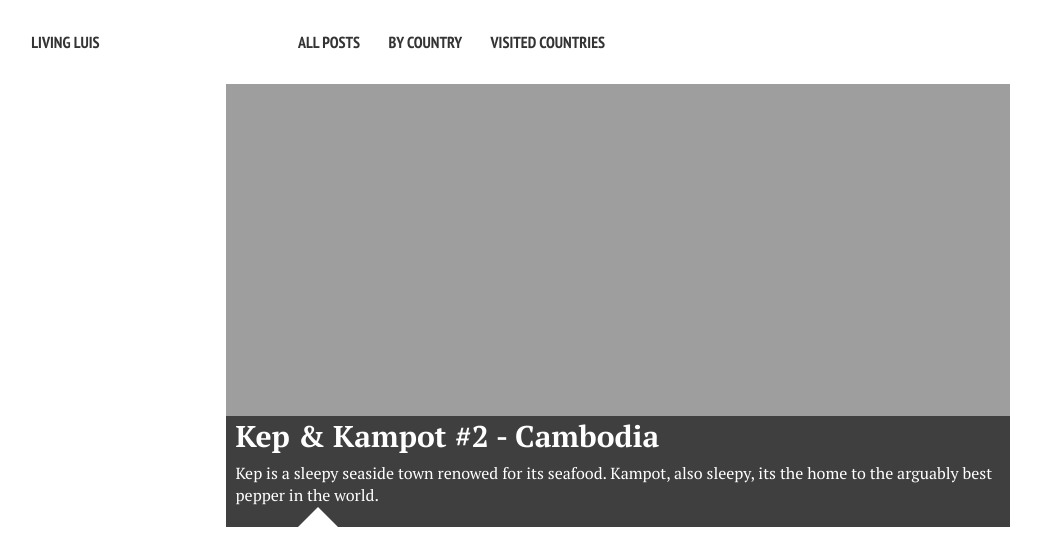
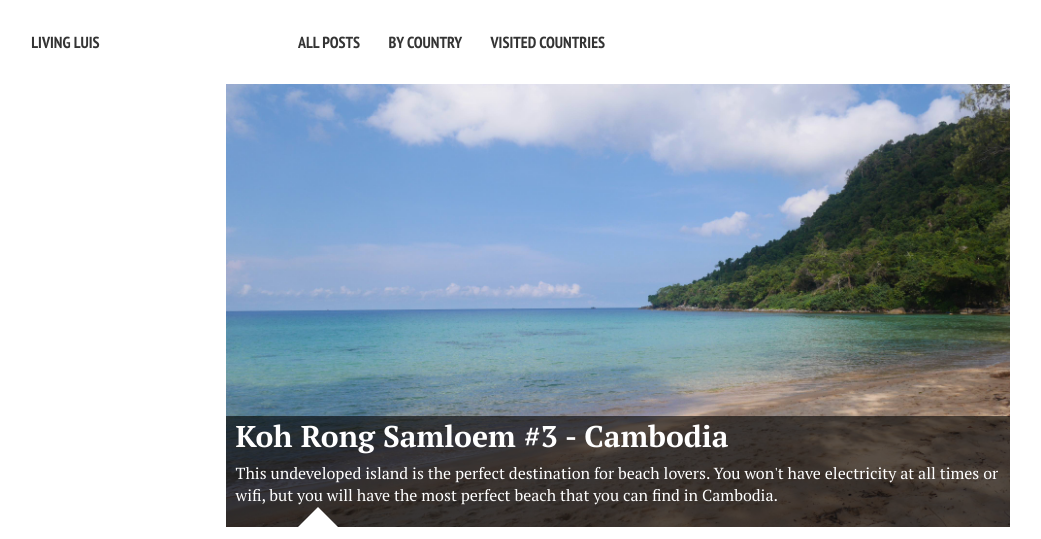
Before and after one commit to luiscspinho/luiscspinho.github.io, a Jekyll site: the page built from index.md, in a window 1280 px wide, cut to the strip 0-539 px from the top of the page. Shown: the whole strip, without its empty margins (22-1063 px from the left). Built offline with Jekyll 4.4.1, drawn with Linux system fonts in a browser that asks for light colours; nearby versions of some CDN libraries; some of the changed text lies outside the part shown.

Commit message:
add samloem post

```diff
--- /dev/null
+++ b/_posts/2017-08-31-Samloem.md
@@ -0,0 +1,95 @@
+---
+layout: post
+title: "Koh Rong Samloem #3 - Cambodia"
+author: luis
+modified:
+excerpt: "This undeveloped island is the perfect destination for beach lovers. You won't have electricity at all times or wifi, but you will have the most perfect beach that you can find in Cambodia."
+tags: [Cambodia, travel, backpacking, budget, asia]
+idPost: 33
+image:
+  feature: samloem.JPG
+---
+
+Koh Rong Samloem, unlike its sister Koh Rong, hasn't (<i>yet</i>) been spoiled by the backpacker culture. You can still find quiet days and nights, no partying, no electricity at night and a super laid back atmosphere. Also, only a few places (some high end ones) have wifi available.
+
+<b><highlight><middle>This is some of the information that I found online from previous experiences and this is what brought me to this paradise.</middle></highlight></b>
+
+After a day sick in bed in <b><a href="{{site.url}}/KepKampot" target="_blank">Kampot</a></b>, I finally reached Sihanoukville where I was supposed to get a speedboat that would take me to Koh Rong Samloem, located ~30 minutes away from land. You have 3 main beaches where you can stay in the island;
+
+<ul>
+<li>Beach in Saracen Bay Pier (where you're dropped of the speedboat)</li>
+<li>Sunset Beach</li>
+<li>Lazy Beach</li>
+</ul>
+
+<figure>
+	<a href="../images/cambodia/samloem/samloem1.JPG"><img src="../images/cambodia/samloem/samloem1.JPG"></a>
+	<figcaption>Beautiful view departing from Sihanoukville.</figcaption>
+</figure>
+
+The most crowded beach is the one in the Bay Pier, maybe because you don't have to walk ~40min through jungle to get to Sunset Beach and also its where most of the accomodation is located. <b>However</b>, if you don't mind walk for a bit in order to have an even more peaceful stay in the island I recommend you to just walk to the Sunset Beach.
+
+Located on the west side of the island, a lot less tourists come here. The path through the jungle is easy to follow but hard to do if you have a lot of bags. If you only carry a backpack it'll be completely fine. However, I recommend you to be always on watch because of the wild snakes.
+
+<figure>
+	<a href="../images/cambodia/samloem/samloem2.JPG"><img src="../images/cambodia/samloem/samloem2.JPG"></a>
+	<figcaption>Crossroads in the jungle.</figcaption>
+</figure>
+
+Once you get to the west side of the island you'll have around 4 places where you can stay. If you're on a budget, the best place to stay is the <b>Sleeping Trees</b>, where you can get a tent for 15$ a night. They also have a restaurant where you can have your daily meals, something that every place in the island should have.
+
+Overall, I enjoyed staying in the <b>Sleeping Trees</b> despite my flip-flops being stolen while I was sleeping in there, and they not caring anything about it when I told them. The food was nice and they helped when it started to rain a little bit and the tent was getting wet. The worst part, and I can totally understand the reason to it, is that the water that you have available to shower is a little bit <i>brown</i>, if you know what I mean.
+
+<b><highlight><middle>If there is a possibility of rain during your stay, you shouldn't stay at all in the tents.</middle></highlight></b>
+
+<figure>
+	<a href="../images/cambodia/samloem/samloem4.JPG"><img src="../images/cambodia/samloem/samloem4.JPG"></a>
+	<figcaption>Sleeping Trees restaurant/bar.</figcaption>
+</figure>
+
+<figure>
+	<a href="../images/cambodia/samloem/samloem3.JPG"><img src="../images/cambodia/samloem/samloem3.JPG"></a>
+	<figcaption>My tent! It is very confortable, trust me.</figcaption>
+</figure>
+
+I'm not the <b>biggest</b> fan of beaches on earth, but I must admit that this experience was very good and I never saw any beach as enjoyable as this one. There aren't a lot of people around, no noise, <b>really hot water</b>... Well, that <i>cliché</i> about paradisiac islands? It's here, for real... I even went to the water at 7/8am and it was hot!
+
+While in here you should take this time to relax and enjoy the calmness. It is always possible do some snorkeling if you are up to it, Sleeping Trees has some snorkels available, but you will be better of bringing your own equipment because you'll not be dependable on others.
+
+<figure>
+	<a href="../images/cambodia/samloem/samloem5.JPG"><img src="../images/cambodia/samloem/samloem5.JPG"></a>
+	<figcaption>Best beach I've ever been to.</figcaption>
+</figure>
+
+After 2 days it was time to move on. I crossed the jungle again to the east side and headed to the Saracen Bay Pier to get the speedboat to Sihanoukville. Once there, it's impossible to miss the bus stand on your left while walking out of the pier. I got my ticket to <b>Battambang</b>, an overnight trip on a very confortable bus with beds for 2 people. If you don't have someone with you, chances are that you'll be put on one bed with a random person.
+
+Since I had the rest of the afternoon to spare, I explored Sihanoukville by foot and I must confess that I didn't find the city worthwhile. I'm glad I didn't plan to stay there overnight, because there is nothing really worth seeing. Maybe the beaches around town are nice, but with <b>Koh Rong Samloem</b> just ~30 minutes away, why should you stop here?
+
+<figure>
+	<a href="../images/cambodia/samloem/samloem6.JPG"><img src="../images/cambodia/samloem/samloem6.JPG"></a>
+	<figcaption>The last sunset in Koh Rong Samloem.</figcaption>
+</figure>
+
+<figure>
+	<a href="../images/cambodia/samloem/samloem7.JPG"><img src="../images/cambodia/samloem/samloem7.JPG"></a>
+	<figcaption>Bye bye paradise!</figcaption>
+</figure>
+
+<br>
+<h1>How to get there and away</h1>
+<ul>
+<li>From Kampot to Koh Rong Samloem I arranged transportation from my Guest House, which consisted in a mini van to Sihanoukville + speedboat from there to Koh Rong Samloem.</li>
+<li>From Koh Rong Samloem I went directly to Battambang with a night bus, booked at the Sihanoukville pier bus stand (impossible to miss).</li>
+</ul>
+
+<br>
+<h1>What to do/see</h1>
+<ul>
+<li>Beach, beach and beach!</li>
+</ul>
+
+<br>
+<h1>Where to sleep</h1>
+<ul>
+<li><b>Sleeping Trees</b>, 15$ for a suspended tent.</li>
+</ul>
--- a/visited/index.md
+++ b/visited/index.md
@@ -120,7 +120,8 @@ rollOverOutlineColor : "#000000"
 <h1>Asia</h1>
 <img src="../images/flags/kh.png"/> Cambodia <small>(<a href="{{site.url}}/PhnomPenh">Phnom Penh</a>,
   <a href="{{site.url}}/KepKampot">Kep</a>,
-  <a href="{{site.url}}/KepKampot">Kampot</a>, Koh Rong Samloem, Sihanoukville, Battambang, Siem Riep)</small><br>
+  <a href="{{site.url}}/KepKampot">Kampot</a>,
+  <a href="{{site.url}}/Samloem">Koh Rong Samloem</a>, Sihanoukville, Battambang, Siem Riep)</small><br>
 <img src="../images/flags/in.png"/> India
 <small>(<a href="{{site.url}}/Delhi" target="_blank">New Delhi</a>,
   <a href="{{site.url}}/Amritsar" target="_blank">Amritsar</a>,
```
Also changed, not shown: _posts/2017-08-25-KepKampot.md (+1 -1 lines), images/cambodia/samloem/samloem1.JPG (added), images/cambodia/samloem/samloem2.JPG (added), images/cambodia/samloem/samloem3.JPG (added), images/cambodia/samloem/samloem4.JPG (added), images/cambodia/samloem/samloem5.JPG (added), images/cambodia/samloem/samloem6.JPG (added), images/cambodia/samloem/samloem7.JPG (added), images/samloem.JPG (added).
